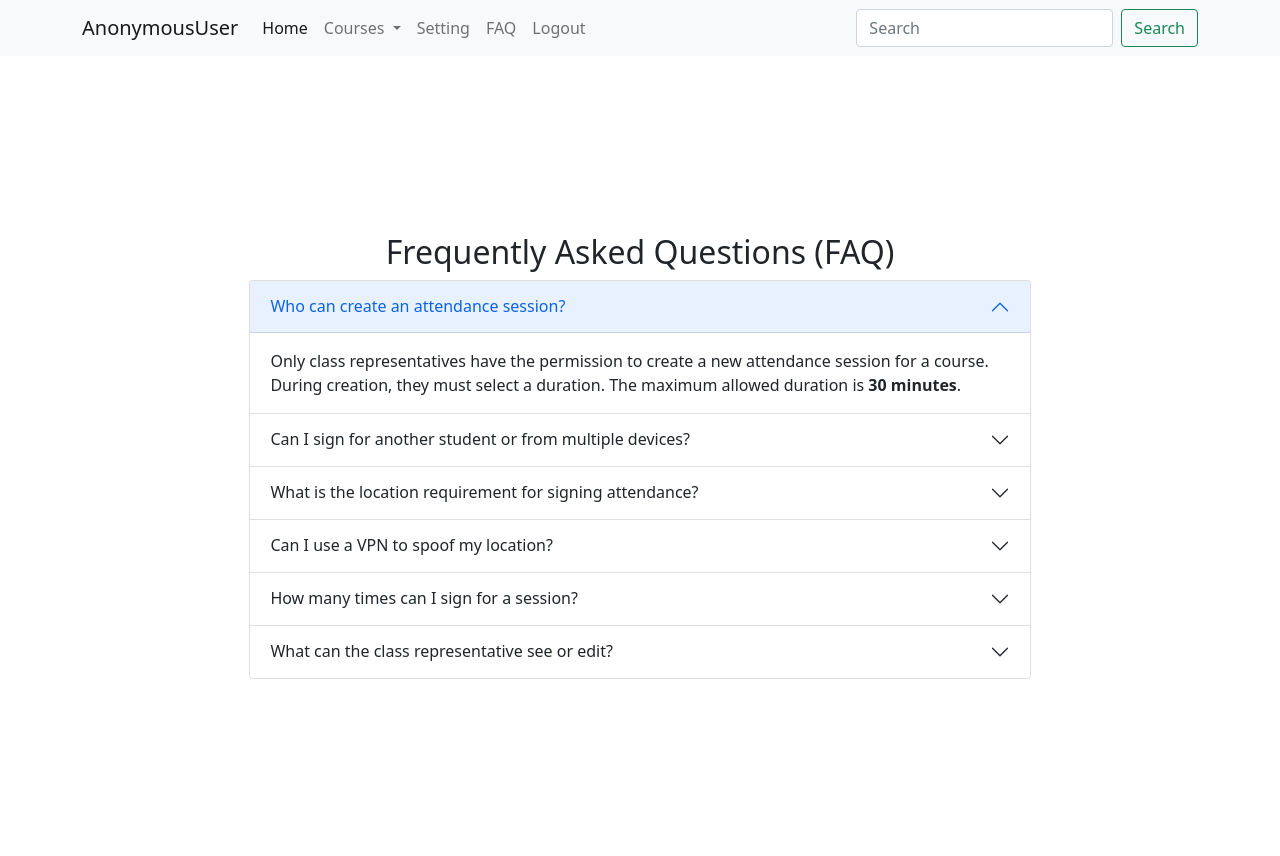
After one commit to deji12/Class-Attendance, a Django app: template templates/Core/faq.html in a window 1280 px wide. The commit adds this page. Run offline with Django 5.2, Linux system fonts and the light colour scheme; the template is opened without the code that fills it, so the values that code supplies are empty.

```diff
--- a/AttendanceApp/urls.py
+++ b/AttendanceApp/urls.py
@@ -1,7 +1,8 @@
 from django.urls import path
-from .views import create_attendance_session, sign_attendance
+from .views import create_attendance_session, sign_attendance, attendance_summary_view
 
 urlpatterns = [
     path('create-new-attendance-session/<int:course_id>/', create_attendance_session, name='create_new_attendance_session'),
     path('sign-attendance/<int:attendance_id>/', sign_attendance, name='sign_attendance'),
+    path('attendance-summary/<int:course_id>/', attendance_summary_view, name='attendance_summary'),
 ]
--- a/Core/urls.py
+++ b/Core/urls.py
@@ -1,7 +1,7 @@
 from .views import (
     available_courses, registered_courses,
     register_course, unregister_course,
-    home_page
+    home_page, faq
 )
 from django.urls import path
 
@@ -11,4 +11,5 @@ urlpatterns = [
     path('registered-courses/', registered_courses, name='registered_courses'),
     path('register-course/', register_course, name='register_course'),
     path('unregister-course/', unregister_course, name='unregister_course'),
+    path('faq/', faq, name='faq'),
 ]
--- a/templates/Core/base.html
+++ b/templates/Core/base.html
@@ -39,7 +39,7 @@
                         <a class="nav-link" aria-current="page" href="{% url 'user_profile_settings' %}">Setting</a>
                     </li>
                     <li class="nav-item">
-                        <a class="nav-link" href="#">FAQ</a>
+                        <a class="nav-link" href="{% url 'faq' %}">FAQ</a>
                     </li>
                     <li class="nav-item">
                         <a class="nav-link" href="{% url 'logout_user' %}">Logout</a>
--- /dev/null
+++ b/templates/Core/faq.html
@@ -0,0 +1,113 @@
+{% extends 'Core/base.html' %}
+
+{% block content %}
+<div class="container d-flex flex-column justify-content-center align-items-center" style="min-height: 100vh;">
+    <p class="h2">Frequently Asked Questions (FAQ)</p>
+    <div class="accordion" id="accordionExample" style="width: 70%;">
+
+        <!-- FAQ 1 -->
+        <div class="accordion-item">
+            <h2 class="accordion-header" id="headingOne">
+                <button class="accordion-button" type="button" data-bs-toggle="collapse" data-bs-target="#collapseOne"
+                    aria-expanded="true" aria-controls="collapseOne">
+                    Who can create an attendance session?
+                </button>
+            </h2>
+            <div id="collapseOne" class="accordion-collapse collapse show" aria-labelledby="headingOne"
+                data-bs-parent="#accordionExample">
+                <div class="accordion-body">
+                    Only class representatives have the permission to create a new attendance session for a course.
+                    During creation, they must select a duration. The maximum allowed duration is <strong>30 minutes</strong>.
+                </div>
+            </div>
+        </div>
+
+        <!-- FAQ 2 -->
+        <div class="accordion-item">
+            <h2 class="accordion-header" id="headingTwo">
+                <button class="accordion-button collapsed" type="button" data-bs-toggle="collapse"
+                    data-bs-target="#collapseTwo" aria-expanded="false" aria-controls="collapseTwo">
+                    Can I sign for another student or from multiple devices?
+                </button>
+            </h2>
+            <div id="collapseTwo" class="accordion-collapse collapse" aria-labelledby="headingTwo"
+                data-bs-parent="#accordionExample">
+                <div class="accordion-body">
+                    No, students are allowed to sign attendance <strong>only for themselves</strong> and <strong>from a single device</strong>.
+                    The system tracks sign-ins using the device's <strong>IP address</strong>, which prevents multiple students from signing using the same device.
+                </div>
+            </div>
+        </div>
+
+        <!-- FAQ 3 -->
+        <div class="accordion-item">
+            <h2 class="accordion-header" id="headingThree">
+                <button class="accordion-button collapsed" type="button" data-bs-toggle="collapse"
+                    data-bs-target="#collapseThree" aria-expanded="false" aria-controls="collapseThree">
+                    What is the location requirement for signing attendance?
+                </button>
+            </h2>
+            <div id="collapseThree" class="accordion-collapse collapse" aria-labelledby="headingThree"
+                data-bs-parent="#accordionExample">
+                <div class="accordion-body">
+                    Students must be physically <strong>within 100 meters</strong> of the class representative who initiated the attendance session.
+                    This helps ensure that attendance is signed only by students who are actually in the class environment.
+                </div>
+            </div>
+        </div>
+
+        <!-- FAQ 4 -->
+        <div class="accordion-item">
+            <h2 class="accordion-header" id="headingFour">
+                <button class="accordion-button collapsed" type="button" data-bs-toggle="collapse"
+                    data-bs-target="#collapseFour" aria-expanded="false" aria-controls="collapseFour">
+                    Can I use a VPN to spoof my location?
+                </button>
+            </h2>
+            <div id="collapseFour" class="accordion-collapse collapse" aria-labelledby="headingFour"
+                data-bs-parent="#accordionExample">
+                <div class="accordion-body">
+                    No. The system captures your <strong>exact city and country</strong> using your device's GPS and public IP.
+                    VPNs are not allowed and will be detected. If you are not physically present, your attendance will not count.
+                </div>
+            </div>
+        </div>
+
+        <!-- FAQ 5 -->
+        <div class="accordion-item">
+            <h2 class="accordion-header" id="headingFive">
+                <button class="accordion-button collapsed" type="button" data-bs-toggle="collapse"
+                    data-bs-target="#collapseFive" aria-expanded="false" aria-controls="collapseFive">
+                    How many times can I sign for a session?
+                </button>
+            </h2>
+            <div id="collapseFive" class="accordion-collapse collapse" aria-labelledby="headingFive"
+                data-bs-parent="#accordionExample">
+                <div class="accordion-body">
+                    Each student is allowed to sign attendance <strong>only once</strong> per session.
+                    Any additional attempts will be ignored or flagged as suspicious.
+                </div>
+            </div>
+        </div>
+
+        <!-- FAQ 6 -->
+        <div class="accordion-item">
+            <h2 class="accordion-header" id="headingSix">
+                <button class="accordion-button collapsed" type="button" data-bs-toggle="collapse"
+                    data-bs-target="#collapseSix" aria-expanded="false" aria-controls="collapseSix">
+                    What can the class representative see or edit?
+                </button>
+            </h2>
+            <div id="collapseSix" class="accordion-collapse collapse" aria-labelledby="headingSix"
+                data-bs-parent="#accordionExample">
+                <div class="accordion-body">
+                    Class representatives can <strong>view</strong> all attendance sessions they initiate,
+                    including the list of students who have signed.
+                    However, they <strong>cannot alter</strong> attendance records after submission.
+                </div>
+            </div>
+        </div>
+
+    </div>
+</div>
+{% endblock content %}
```
Also changed, not shown: AttendanceApp/views.py (+31 -4 lines), Core/templatetags/custom_filters.py (added, +8 -0 lines), Core/views.py (+13 -3 lines), templates/Core/registered_courses.html (+27 -4 lines), templates/attendance/attendance_summary.html (added, +43 -0 lines), Core/templatetags/__init__.py (added).
